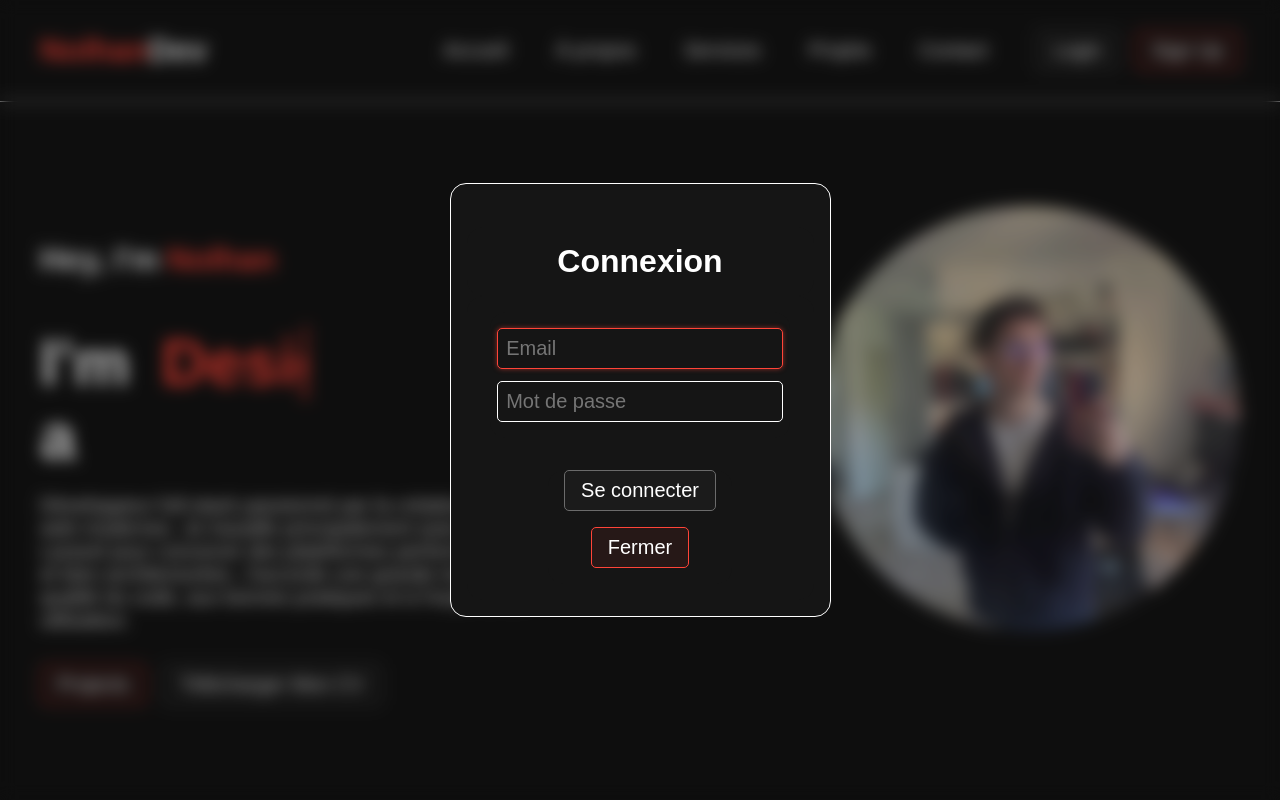
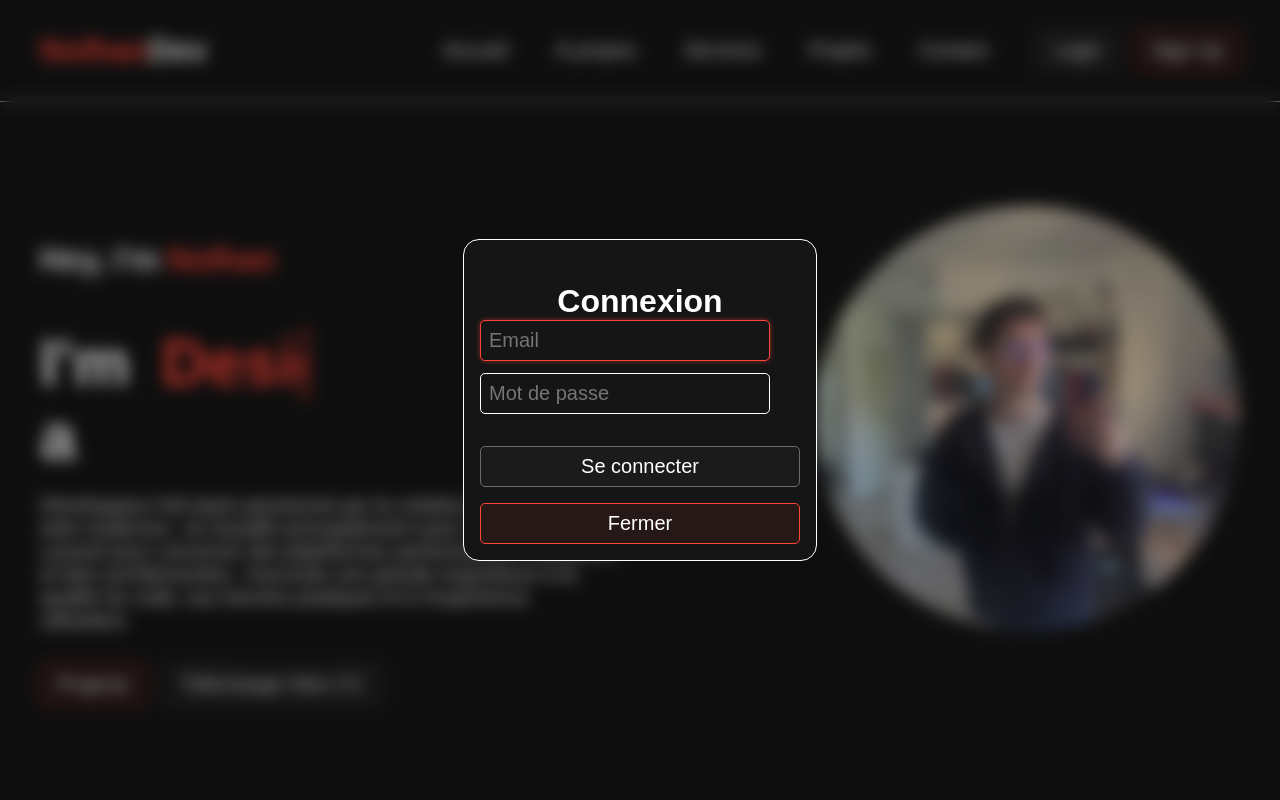
Before and after one commit to MNolhan/Nolhan-Portfolio, a React (Vite) app in the folder Frontend-Portfolio/: page / in a window 1280 px wide. Both pictures are taken after a click on the button "Login". Shown: the top 800 px of the page. Built offline with nearby package versions, Linux system fonts and the light colour scheme; a web font is replaced by a local one.

Commit message:
Feat : Ajout des composants de connexion et d'inscription avec gestion des requêtes API

```diff
--- a/Frontend-Portfolio/src/components/layouts/header.jsx
+++ b/Frontend-Portfolio/src/components/layouts/header.jsx
@@ -1,5 +1,6 @@
 import Bouton from "../ui/button"
-import Input from "../ui/input"
+import Login from "./login"
+import Register from "./register"
 
 export default function Header() {
     return (
@@ -45,45 +46,8 @@ export default function Header() {
                     </nav>
                 </div>
             </header>
-
-            <dialog className="auth-popup auth-popup--login" id="Login">
-                <h2 className="auth-popup auth-popup__title">Connexion</h2>
-                <div className="auth-popup auth-popup__content">
-                    <div className="auth-popup auth-popup__inputs">
-                        <Input type="email" placeholder="Email"/>
-                        <Input type="password" placeholder="Mot de passe"/>
-                    </div>
-
-                    <div className="auth-popup auth-popup__buttons">
-                        <Bouton variant="secondary">Se connecter</Bouton>
-
-                        <form method="dialog">
-                            <Bouton variant="primary">Fermer</Bouton>
-                        </form>
-                    </div>
-                </div>
-            </dialog>
-
-
-            <dialog className="auth-popup auth-popup--signup" id="Signup">
-                <h2 className="auth-popup auth-popup__title">Créer un compte</h2>
-                <div className="auth-popup auth-popup__content">
-                    <div className="auth-popup auth-popup__inputs">
-                        <Input type="text" placeholder="Nom"/>
-                        <Input type="text" placeholder="Prénom"/>
-                        <Input type="email" placeholder="Email"/>
-                        <Input type="password" placeholder="Mot de passe"/>
-                    </div>
-
-                    <div className="auth-popup auth-popup__buttons">
-                        <Bouton variant="secondary">S'inscrire</Bouton>
-
-                        <form method="dialog">
-                            <Bouton variant="primary">Fermer</Bouton>
-                        </form>
-                    </div>
-                </div>
-            </dialog>
+            <Login />
+            <Register />
         </>
     );
 }
--- /dev/null
+++ b/Frontend-Portfolio/src/components/layouts/login.jsx
@@ -0,0 +1,59 @@
+import { useState } from "react";
+import Bouton from "../ui/button";
+import Input from "../ui/input";
+
+export default function Login() {
+    const [email, setEmail] = useState("");
+    const [password, setPassword] = useState("");
+    const [message, setMessage] = useState("");
+
+    const handleSubmit = async (e) => {
+        e.preventDefault();
+
+        try {
+            const response = await fetch("http://localhost:3000/Login", {
+                method: "POST",
+                headers: { "Content-Type": "application/json" },
+                body: JSON.stringify({ email, password }),
+            });
+
+            const data = await response.json();
+
+            if (response.ok) {
+                localStorage.setItem("token", data.token);
+                setMessage("Connexion réussie !");
+                setEmail("");
+                setPassword("");
+                return;
+            }
+
+            setMessage(data.message);
+
+        } catch (error) {
+            console.error("Error during login:", error);
+            setMessage("Impossible de contacter le serveur.");
+        }
+    };
+
+    return (
+        <dialog className="auth-popup auth-popup--login" id="Login">
+            <h2 className="auth-popup__title">Connexion</h2>
+
+            <form className="auth-popup__content" onSubmit={handleSubmit}>
+                <div className="auth-popup__inputs">
+                    <Input type="email" placeholder="Email" value={email} onChange={(e) => setEmail(e.target.value)} />
+                    <Input type="password" placeholder="Mot de passe" value={password} onChange={(e) => setPassword(e.target.value)} />
+                </div>
+
+                {message && <p className="auth-popup__message">{message}</p>}
+
+                <div className="auth-popup__buttons">
+                    <Bouton variant="secondary" type="submit">Se connecter</Bouton>
+                    <Bouton variant="primary" type="button" onClick={() => document.getElementById("Login").close()}>
+                        Fermer
+                    </Bouton>
+                </div>
+            </form>
+        </dialog>
+    );
+}
--- /dev/null
+++ b/Frontend-Portfolio/src/components/layouts/register.jsx
@@ -0,0 +1,64 @@
+import { useState } from "react";
+import Bouton from "../ui/button";
+import Input from "../ui/input";
+
+export default function Register() {
+    const [name, setName] = useState("");
+    const [firstname, setFirstname] = useState("");
+    const [email, setEmail] = useState("");
+    const [password, setPassword] = useState("");
+    const [message, setMessage] = useState("");
+
+    const handleSubmit = async (e) => {
+        e.preventDefault();
+
+        try {
+            const response = await fetch("http://localhost:3000/CreateUser", {
+                method: "POST",
+                headers: { "Content-Type": "application/json" },
+                body: JSON.stringify({ name, firstname, email, password }),
+            });
+
+            const data = await response.json();
+
+            if (response.ok) {
+                setMessage("Inscription réussie !");
+                setName("");
+                setFirstname("");
+                setEmail("");
+                setPassword("");
+                return;
+            }
+
+            setMessage(data.message);
+
+        } catch (error) {
+            console.error("Error during registration:", error);
+            setMessage("Impossible de contacter le serveur.");
+        }
+    };
+
+    return (
+        <dialog className="auth-popup auth-popup--signup" id="Signup">
+            <h2 className="auth-popup__title">Créer un compte</h2>
+
+            <form className="auth-popup__content" onSubmit={handleSubmit}>
+                <div className="auth-popup__inputs">
+                    <Input type="text" placeholder="Nom" value={name} onChange={(e) => setName(e.target.value)} />
+                    <Input type="text" placeholder="Prenom" value={firstname} onChange={(e) => setFirstname(e.target.value)} />
+                    <Input type="email" placeholder="Email" value={email} onChange={(e) => setEmail(e.target.value)} />
+                    <Input type="password" placeholder="Mot de passe" value={password} onChange={(e) => setPassword(e.target.value)} />
+                </div>
+
+                {message && <p className="auth-popup__message">{message}</p>}
+
+                <div className="auth-popup__buttons">
+                    <Bouton variant="secondary" type="submit">S'inscrire</Bouton>
+                    <Bouton variant="primary" type="button" onClick={() => document.getElementById("Signup").close()}>
+                        Fermer
+                    </Bouton>
+                </div>
+            </form>
+        </dialog>
+    );
+}
--- a/Frontend-Portfolio/src/components/ui/input.jsx
+++ b/Frontend-Portfolio/src/components/ui/input.jsx
@@ -1,5 +1,5 @@
-export default function Input({ placeholder, type }) {
+export default function Input({ placeholder, type, ...props}) {
     return (
-        <input className="auth-input" type={type} placeholder={placeholder} />
+        <input className="auth-input" type={type} placeholder={placeholder} {...props} />
     );
 }
```
Also changed, not shown: 1 other file (tests, documents, lock files or other folders).
